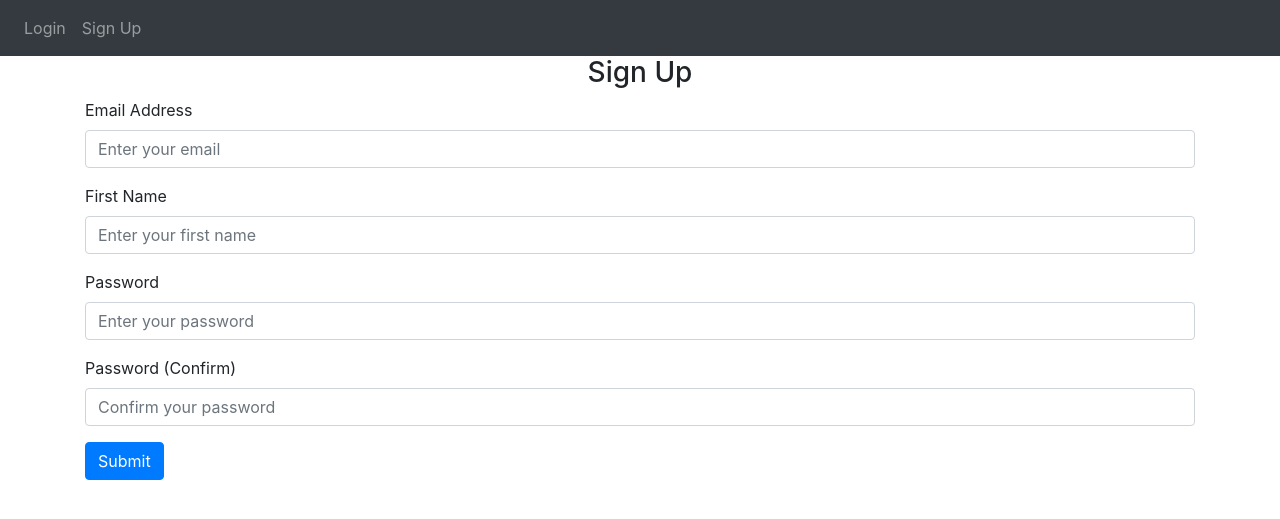
After one commit to HcaZreJ/capstone_2022, a Flask app: page /sign-up in a window 1280 px wide. The commit adds this page. Shown: the top 519 px of the page. Run offline with Flask 2, Linux system fonts and the light colour scheme; some libraries are stand-ins or nearby versions.

Commit message:
Updated html templates and backend code

```diff
--- a/website/templates/base.html
+++ b/website/templates/base.html
@@ -2,7 +2,10 @@
 <html>
   <head>
     <meta charset="utf-8" />
-        <meta name="viewport" content="width=device-width, initial-scale=1" />
+    <meta
+      name="viewport"
+      content="width=device-width, initial-scale=1"
+    />
     <!-- All of the above is just html basics for setting the page, setting a character unicode,
       and something I don't understand, but just html must-do's to make the page -->
     <link
@@ -21,18 +24,19 @@
       you to load (without downloading the file) a bunch of CSS and javascript. In this case, we are just
       loading CSS (which can be told from them being stylesheets) -->
 
-        <!-- <title>{% block title %}Home{% endblock %}</title> -->
-        <!-- Used Jinja in the above tag, inside the {% %}, you can write a bunch of different python things,
-        like if statements, a for loop, or even an expression you want to evaluate. The 'block' is a special
-        Jinja thing, which means that you are defining a block in this base template that can be overriden in
-        a child template. Child template inherits the base template, but whatever you put inside of these blocks
-        can be changed. This line above allows our child templates to change the title of the page. -->
+    <title>{% block title %}Home{% endblock %}</title>
+    <!-- Used Jinja in the above tag, inside the curly-brackets and percent-symbol, you can write a bunch of
+      different python things, like if statements, a for loop, or even an expression you want to evaluate.
+      The 'block' is a special Jinja thing, which means that you are defining a block in this base template
+      that can be overriden in a child template. Child template inherits the base template, but whatever you
+      put inside of these blockscan be changed. This line above allows our child templates to change the title
+      of the page. -->
   </head>
   <body>
     <nav class="navbar navbar-expand-lg navbar-dark bg-dark">
       <!-- A bootstrap class navigation bar, creates a nice dark navbar. -->
       <button
-                class="navbar-toggle"
+        class="navbar-toggler"
         type="button"
         data-toggle="collapse"
         data-target="#navbar"
@@ -41,14 +45,42 @@
         <span class="navbar-toggler-icon"></span>
         <!-- Inside of the button, we've placed an icon that we want for the navbar. -->
       </button>
-            <div class="collapse navbar-collapse" id="navbar">
+      <div
+        class="collapse navbar-collapse"
+        id="navbar"
+      >
+        <!-- Collapse-able navbar that contains the below things in it -->
         <div class="navbar-nav">
+          <!-- This is a div class for actual navigation items -->
           {% if user.is_authenticated %}
-                  <a class="nav-item nav-link" id="home" href="/">Home</a>
-                  <a class="nav-item nav-link" id="logout" href="/logout">Logout</a>
+          <!-- With this curly-brace + percent-sign, you can put any Python expression it, but
+            just make sure that you end statements that usually gets indented in python with a "end" + "statement"
+            e.g. if, elif, else, then endif, because you cannot indent here in Jinga, unlike you could with Python -->
+          <a
+            class="nav-item nav-link"
+            id="home"
+            href="/"
+            >Home</a
+          >
+          <a
+            class="nav-item nav-link"
+            id="logout"
+            href="/logout"
+            >Logout</a
+          >
           {% else %}
-                  <a class="nav-item nav-link" id="login" href="/login">Login</a>
-                  <a class="nav-item nav-link" id="signUp" href="/sign-up">Sign Up</a>
+          <a
+            class="nav-item nav-link"
+            id="login"
+            href="/login"
+            >Login</a
+          >
+          <a
+            class="nav-item nav-link"
+            id="signUp"
+            href="/sign-up"
+            >Sign Up</a
+          >
           {% endif %}
         </div>
       </div>
@@ -57,16 +89,30 @@
     {% with messages = get_flashed_messages(with_categories=true) %} {% if
     messages %} {% for category, message in messages %} {% if category ==
     'error' %}
-        <div class="alert alert-danger alter-dismissable fade show" role="alert">
+    <div
+      class="alert alert-danger alter-dismissable fade show"
+      role="alert"
+    >
       {{ message }}
-            <button type="button" class="close" data-dismiss="alert">
+      <button
+        type="button"
+        class="close"
+        data-dismiss="alert"
+      >
         <span aria-hidden="true">&times;</span>
       </button>
     </div>
     {% else %}
-        <div class="alert alert-success alter-dismissable fade show" role="alert">
+    <div
+      class="alert alert-success alter-dismissable fade show"
+      role="alert"
+    >
       {{ message }}
-            <button type="button" class="close" data-dismiss="alert">
+      <button
+        type="button"
+        class="close"
+        data-dismiss="alert"
+      >
         <span aria-hidden="true">&times;</span>
       </button>
     </div>
@@ -97,7 +143,7 @@
       src="{{ url_for('static', filename='index.js') }}"
     ></script>
     <!-- This is the script for loading a file from the static folder that's called index.js.
-        The curly brackets {{}} are another thing in Jinja, which allows you to write python
+      The double-curly-brackets are another thing in Jinja, which allows you to write python
       variables, functions, expressions that will be evaluated. There are some rules on what
       you can write in there, but the general idea is that.
 
--- /dev/null
+++ b/website/templates/sign_up.html
@@ -0,0 +1,62 @@
+{% extends "base.html" %} {% block title %}Sign Up{% endblock %} {% block
+content %}
+
+<form method="POST">
+  <!-- ^^ Builds a HTML form, the "POST" means that when the form is submitted,
+  a post request is sent to the backend. -->
+  <h3 align="center">Sign Up</h3>
+  <!-- h3 is for level-3 heading -->
+  <div class="form-group">
+    <!-- "form-group" is a bootstrap class, for bootstrap refer to base.html -->
+    <label for="email">Email Address</label>
+    <input
+      type="email"
+      class="form-control"
+      id="email"
+      name="email"
+      placeholder="Enter your email"
+    />
+    <!-- "form-control" is another bootstrap class, while the "name" attribute is what
+      the data will be referred as when information is sent to the backend. We will be
+      able to access this email address by whatever its "name" is defined as. The "id"
+      should be the same as the "name" attribute at all times. -->
+  </div>
+  <div class="form-group">
+    <label for="firstName">First Name</label>
+    <input
+      type="text"
+      class="form-control"
+      id="firstName"
+      name="firstName"
+      placeholder="Enter your first name"
+    />
+  </div>
+  <div class="form-group">
+    <label for="password1">Password</label>
+    <input
+      type="password"
+      class="form-control"
+      id="password1"
+      name="password1"
+      placeholder="Enter your password"
+    />
+  </div>
+  <div class="form-group">
+    <label for="password2">Password (Confirm)</label>
+    <input
+      type="password"
+      class="form-control"
+      id="password2"
+      name="password2"
+      placeholder="Confirm your password"
+    />
+  </div>
+  <button
+    type="submit"
+    class="btn btn-primary"
+  >
+    Submit
+  </button>
+  <!-- A bootstrap class that makes a nice looking blue button -->
+</form>
+{% endblock %}
--- a/website/views.py
+++ b/website/views.py
@@ -3,7 +3,6 @@ from flask_login import login_required, current_user
 from .models import Note
 from . import db
 import json
-
 
 # We are going to define this file as a blueprint for our application
 # which means that it has a bunch of roots inside it (has a bunch of urls defined here)
@@ -22,6 +21,7 @@ views = Blueprint('views', __name__)
 # A simple slash is put here, so this is the main page that one would go to when they
 # simply type in the url of our website
 @login_required
+# This defined function here home() will run, whenever we go to the above specified route
 def home():
     if request.method == 'POST':
         note = request.form.get('note')
@@ -35,7 +35,7 @@ def home():
             flash('Note added!', category='success')
 
     return render_template("home.html", user=current_user)
-# This defined function here home() will run, whenever we go to the above specified route
+
 
 @views.route('/delete-note', methods=['POST'])
 def delete_note():
```
Also changed, not shown: website/auth.py (+17 -2 lines), website/templates/home.html (+20 -4 lines), website/templates/login.html (+11 -4 lines), website/templates/signup.html (deleted, +0 -48 lines), 2 other files. Lines whose indentation alone changed are shown as unchanged.
